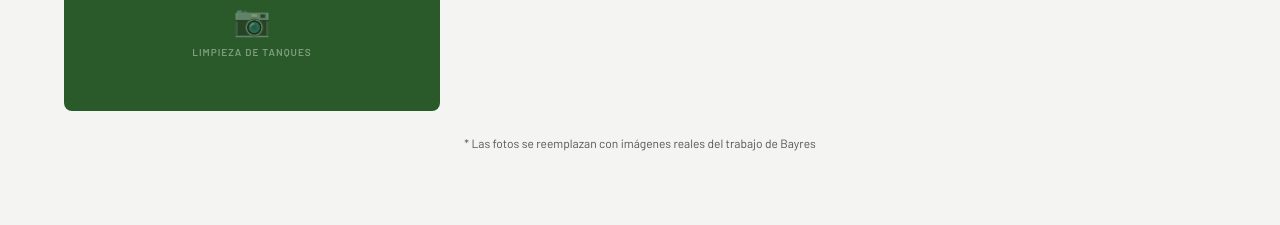
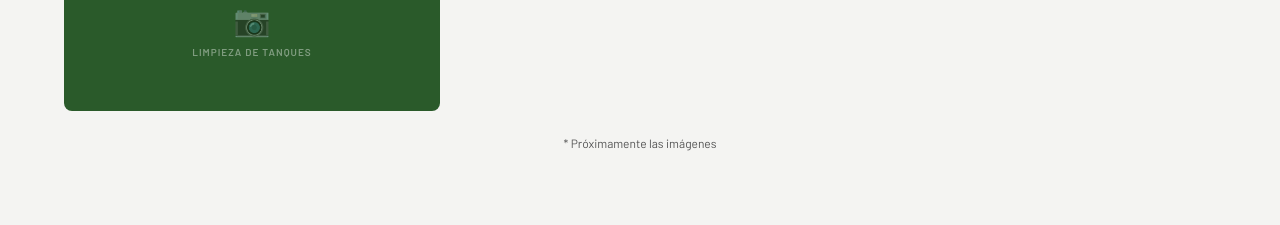
Before and after one commit to santiagofdmkt/bayres-solutions, a Next.js app: page / in a window 1280 px wide. Shown: the part 2980-3205 px from the top of the page. Built offline with nearby package versions, Linux system fonts and the light colour scheme; a web font is replaced by a local one.

Commit message:
bayres solutions landing completa

```diff
--- a/components/Galeria.tsx
+++ b/components/Galeria.tsx
@@ -54,7 +54,7 @@ export default function Galeria() {
         </div>
 
         <p className="text-center text-xs text-gris-medio mt-6">
-          * Las fotos se reemplazan con imágenes reales del trabajo de Bayres
+          * Próximamente las imágenes
         </p>
       </div>
     </section>
```
